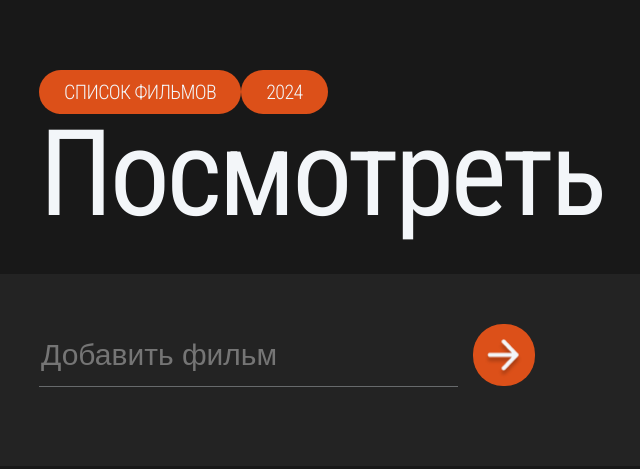
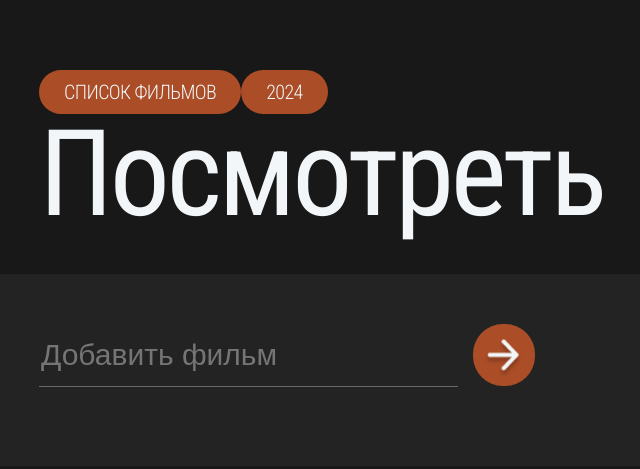
Before and after one commit to DmitryBulaev/movie-list, a plain HTML site: page index.html in a window 1280 px wide. Shown: the whole page, without its empty margins (196-836 px from the left). Drawn offline with Linux system fonts and the light colour scheme.

Commit message:
refactoring

```diff
--- a/styles/index.css
+++ b/styles/index.css
@@ -29,7 +29,7 @@ body {
   padding: 12px 25px;
   font-size: 20px;
   font-weight: 350;
-  background: #dc5019;
+  background: #ab4d27;
   color: #f3f6f9;
   border-radius: 30px;
 }
@@ -59,7 +59,7 @@ body {
 .list-section__add-movie-button {
   width: 62px;
   height: 62px;
-  background: #dc5019;
+  background: #ab4d27;
   background-image: url("resources/addArrow.png");
   background-repeat: no-repeat;
   background-position: left 10px top 15px;
```
